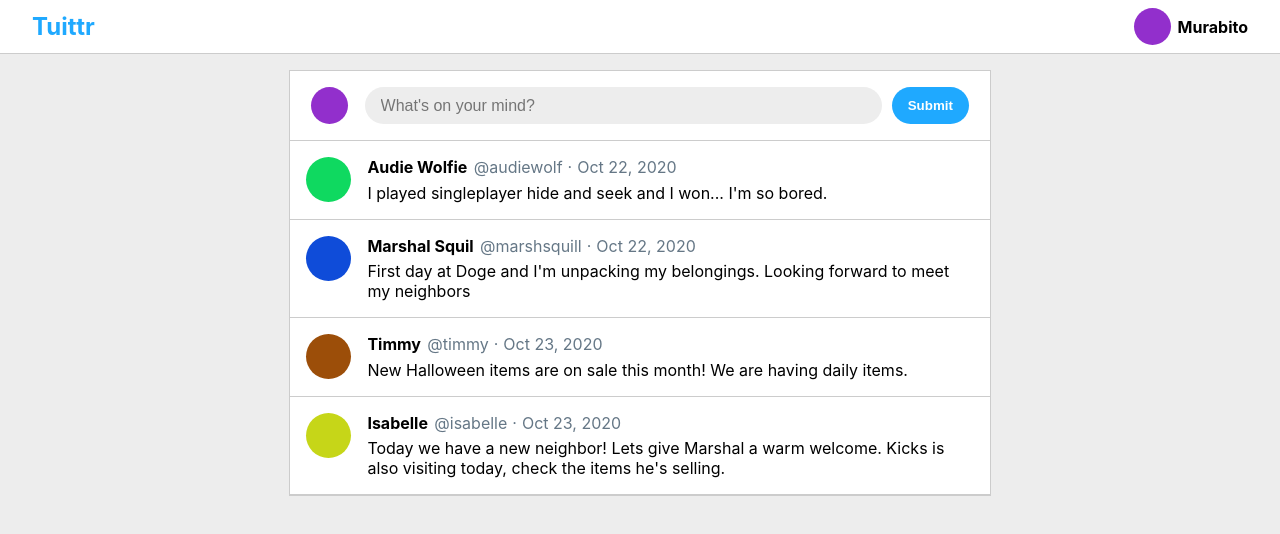
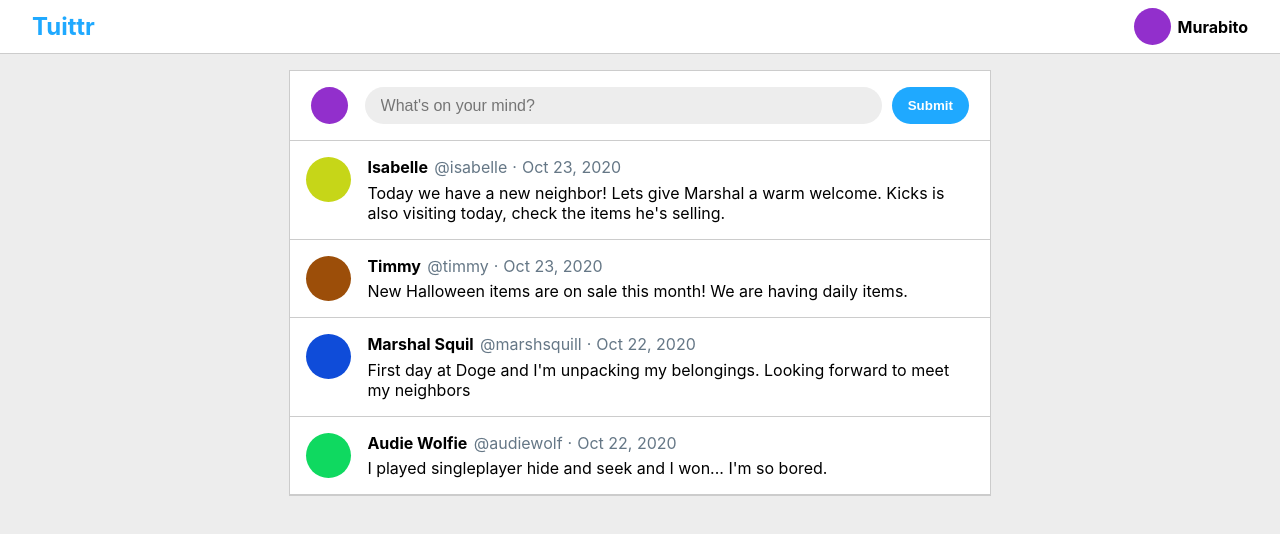
Before and after one commit to iSkylake/Tuittr, a React (Create React App) app in the folder client/: page / in a window 1280 px wide. Shown: the top 534 px of the page. Built offline with nearby package versions, Linux system fonts and the light colour scheme.

Commit message:
Add sortByDate function

```diff
--- a/client/src/components/feed/Feed.js
+++ b/client/src/components/feed/Feed.js
@@ -2,6 +2,7 @@ import React, { useContext } from 'react';
 import cls from './Feed.module.css';
 import { StateContext } from '../../context/stateContext';
 import formatDate from '../../utils/formatDate';
+import sortByDate from '../../utils/sortByDate';
 
 import ProfilePicture from '../common/ProfilePicture';
 
@@ -11,7 +12,7 @@ function Feed() {
 	return (
 		<div className={cls.feed}>
 			{
-				tuits.map(tuit => (
+				tuits.sort(sortByDate).map(tuit => (
 					<div className={cls.tuit} key={tuit.id}>
 						<div className={cls.profilePicCtn}>
 							<ProfilePicture color={tuit.profilePic} size='lg'/>
--- /dev/null
+++ b/client/src/utils/sortByDate.js
@@ -0,0 +1,14 @@
+function sortByDate(a, b) {
+	const dateA = new Date(a.date);
+	const dateB = new Date(b.date);
+
+	if(dateA < dateB) {
+		return 1;
+	} else if (dateA > dateB) {
+		return -1;
+	} else {
+		return 0;
+	}
+}
+
+export default sortByDate;
```
